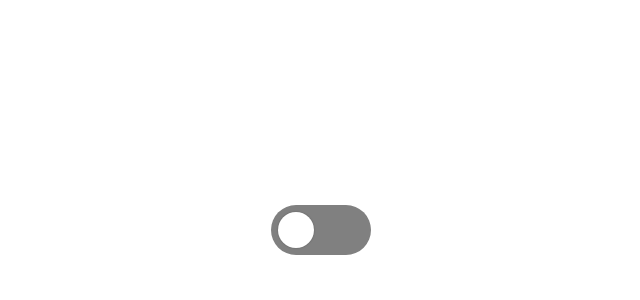
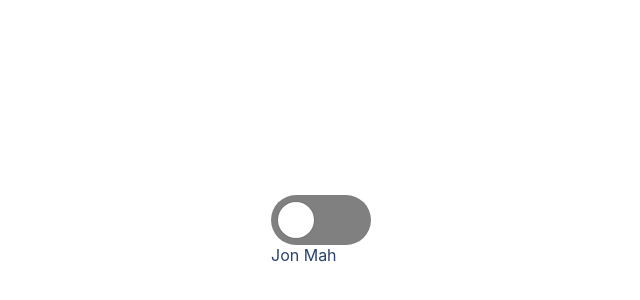
Before and after one commit to jonmah/jonmah, a React (Create React App) app: page / in a window 1280 px wide. Shown: the part 180-480 px from the top of the page, without its empty margins (319-959 px from the left). Built offline with nearby package versions, Linux system fonts and the light colour scheme.

Commit message:
Updated theme colors

```diff
--- a/src/App.js
+++ b/src/App.js
@@ -6,7 +6,6 @@ import themes from './theme'
 import { Switch } from './components'
 
 const Container = styled.div`
-  background: ${props => props.background};
   height: 100%;
   width: 100%;
 `
@@ -27,6 +26,7 @@ const App = () => {
       <GlobalStyles />
       <Container>
         <Switch handleToggle={toggleTheme} />
+        Jon Mah
       </Container>
     </ThemeProvider>
   )
--- a/src/theme/colors.js
+++ b/src/theme/colors.js
@@ -1,8 +1,13 @@
-export const blue = '#2a416f'
-export const blueLight = '#72ffff'
-export const green = '#06d6a0'
-export const green1 = '#58fddb'
-export const green2 = '#3efab7'
-export const green3 = '#09f56f'
-export const orange = '#ffa350'
-export const white = '#ffffff'
+const colors = {
+  black: '#000000',
+  blue: '#2a416f',
+  blueLight: '#72ffff',
+  green: '#06d6a0',
+  green1: '#58fddb',
+  green2: '#3efab7',
+  green3: '#09f56f',
+  orange: '#ffa350',
+  white: '#ffffff',
+}
+
+export default colors
--- a/src/theme/dark.js
+++ b/src/theme/dark.js
@@ -1,4 +1,16 @@
-import { blue, white } from './colors'
+import colors from './colors'
+
+const {
+  black,
+  blue,
+  blueLight,
+  green,
+  green1,
+  green2,
+  green3,
+  orange,
+  white,
+} = colors
 
 const dark = {
   background: blue,
@@ -9,6 +21,7 @@ const dark = {
     { key: 'l', margin: '2.5rem' },
     { key: 'xl', margin: '3rem' },
   ],
+  colors,
   typography: {
     color: white,
     fontFamily:
--- a/src/theme/light.js
+++ b/src/theme/light.js
@@ -1,4 +1,16 @@
-import { blue, white } from './colors'
+import colors from './colors'
+
+const {
+  black,
+  blue,
+  blueLight,
+  green,
+  green1,
+  green2,
+  green3,
+  orange,
+  white,
+} = colors
 
 const light = {
   background: white,
@@ -9,6 +21,7 @@ const light = {
     { key: 'l', margin: '2.5rem' },
     { key: 'xl', margin: '3rem' },
   ],
+  colors,
   typography: {
     color: blue,
     fontFamily:
```
